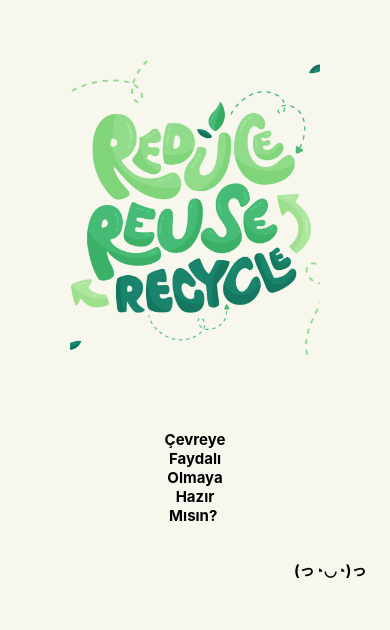
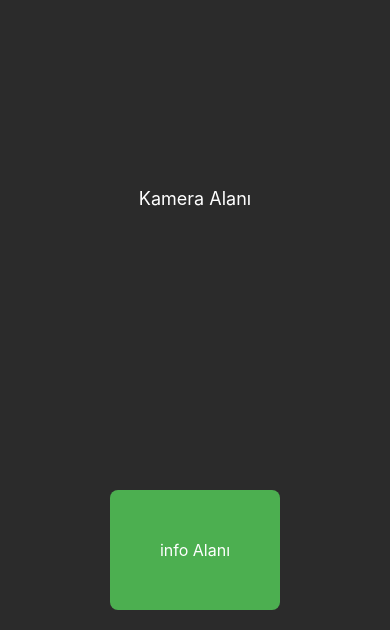
Before and after one commit to mhmale/FonksiyonelProgramlama, a React Native app: screen /MainPage in a window 390 px wide. Shown: the part 214-844 px from the top of the page. Built offline with nearby package versions, Linux system fonts and the light colour scheme.

Commit message:
Added MainPage component

```diff
--- a/App.js
+++ b/App.js
@@ -4,6 +4,7 @@ import {NavigationContainer} from '@react-navigation/native';
 import {createNativeStackNavigator} from '@react-navigation/native-stack';
 import OpeningPage from './src/screens/OpeningPage'
 import SecondOpeningPage from './src/screens/SecondOpeningPage';
+import MainPage from './src/screens/MainPage';
 
 const Stack = createNativeStackNavigator();
 
@@ -20,6 +21,10 @@ const App = () => {
       name="SecondOpeningPage"
       component={SecondOpeningPage}
       />
+      <Stack.Screen
+      name='MainPage'
+      component={MainPage}
+      />
     </Stack.Navigator>
   </NavigationContainer>
   )
--- /dev/null
+++ b/src/screens/MainPage.js
@@ -0,0 +1,44 @@
+import React from 'react';
+import { View, Text, StyleSheet } from 'react-native';
+
+const MainPage = () => {
+  return (
+    <View style={styles.container}>
+      <Text style={styles.text}>Kamera Alanı</Text>
+      <View style={styles.greenArea}>
+        <Text style={styles.greenText}>info Alanı</Text>
+      </View>
+    </View>
+  );
+};
+
+const styles = StyleSheet.create({
+  container: {
+    flex: 1,
+    backgroundColor: '#2b2b2b',
+    justifyContent: 'center',
+    alignItems: 'center',
+    position: 'relative',
+  },
+  text: {
+    color: '#ffffff',
+    fontSize: 18,
+    textAlign: 'center',
+    marginBottom: 20,
+  },
+  greenArea: {
+    backgroundColor: '#4caf50',
+    padding: 50,
+    borderRadius: 8,
+    position: 'absolute',
+    bottom: 20,
+    zIndex: 1,
+  },
+  greenText: {
+    color: '#ffffff',
+    fontSize: 16,
+    textAlign: 'center',
+  },
+});
+
+export default MainPage;
--- a/src/screens/SecondOpeningPage.js
+++ b/src/screens/SecondOpeningPage.js
@@ -1,7 +1,8 @@
 import React from 'react';
 import { View, Text, StyleSheet, Image, Pressable } from 'react-native';
+import MainPage from './MainPage';
 
-const SecondOpeningPage = () => {
+const SecondOpeningPage = ({navigation}) => {
   return (
 
     <View style={styles.container}>
@@ -22,7 +23,7 @@ const SecondOpeningPage = () => {
         </View>
       </View>
       <View style={styles.NextView}>
-      <Pressable onPress={() => navigation.navigate(SecondOpeningPage)}>
+      <Pressable onPress={() => navigation.navigate(MainPage)}>
         <Text style={styles.NextText}> (っ◔◡◔)っ </Text>
       </Pressable>
         </View>
@@ -51,13 +52,18 @@ const styles = StyleSheet.create({
   text: {
     fontSize: 18,
     fontWeight: 'bold',
-    color: 'black',
+    color: 'white',
   },
   NextView:{
     position: "absolute",
     bottom: 50,
     right: 20,
-  }
+  },
+  NextText:{
+    fontWeight:"bold",
+    fontSize:15,
+    color:"black",
+  },
 });
 
 export default SecondOpeningPage;
```
